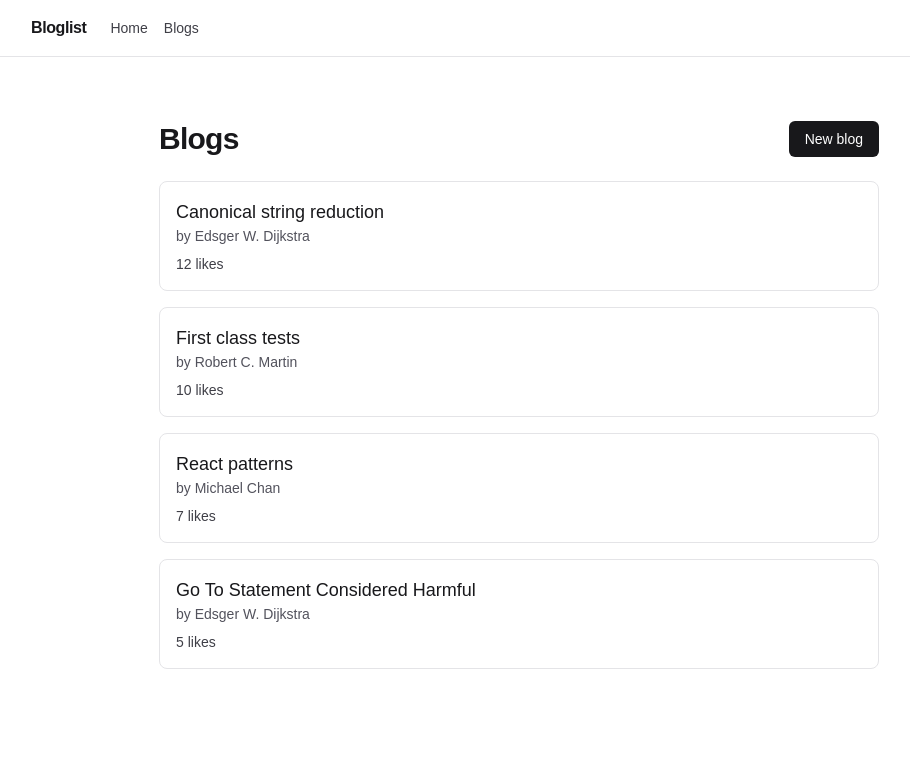
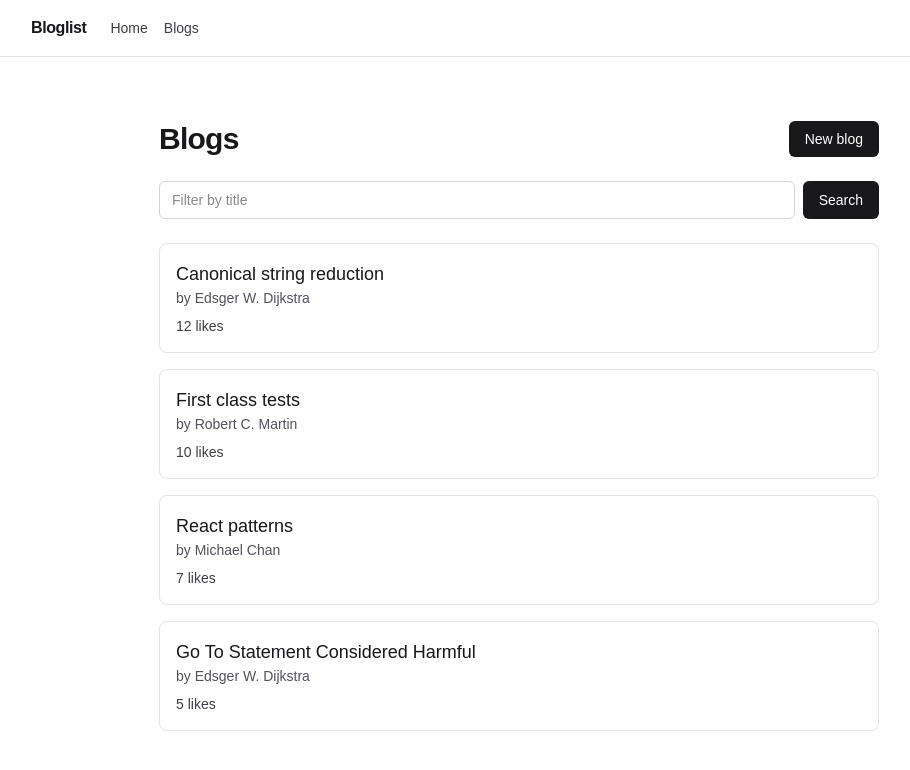
Before and after one commit to Nariunuu/FullStackOpen-NextJS, a Next.js app in the folder bloglist/: page /blogs in a window 1280 px wide. Shown: the top 770 px of the page, without its empty margins (121-1031 px from the left). Built offline with nearby package versions, Linux system fonts and the light colour scheme.

Commit message:
6. Search

```diff
--- a/bloglist/app/blogs/page.tsx
+++ b/bloglist/app/blogs/page.tsx
@@ -1,8 +1,20 @@
 import Link from "next/link";
 import { getBlogs } from "./data";
 
-export default function BlogsPage() {
-  const blogs = getBlogs().toSorted((a, b) => b.likes - a.likes);
+export default async function BlogsPage({
+  searchParams,
+}: {
+  searchParams: Promise<{ filter?: string | string[] }>;
+}) {
+  const { filter } = await searchParams;
+  const filterValue = typeof filter === "string" ? filter : "";
+  const normalized = filterValue.trim().toLowerCase();
+
+  const blogs = getBlogs()
+    .filter((blog) =>
+      normalized ? blog.title.toLowerCase().includes(normalized) : true,
+    )
+    .toSorted((a, b) => b.likes - a.likes);
 
   return (
     <section className="mx-auto flex w-full max-w-3xl flex-1 flex-col gap-6 px-6 py-16">
@@ -17,6 +29,37 @@ export default function BlogsPage() {
           New blog
         </Link>
       </div>
+
+      <form action="/blogs" method="get" className="flex gap-2">
+        <input
+          type="text"
+          name="filter"
+          defaultValue={filterValue}
+          placeholder="Filter by title"
+          className="flex-1 rounded-md border border-zinc-300 bg-white px-3 py-2 text-sm text-zinc-900 dark:border-zinc-700 dark:bg-zinc-950 dark:text-zinc-50"
+        />
+        <button
+          type="submit"
+          className="rounded-md bg-zinc-900 px-4 py-2 text-sm font-medium text-white hover:bg-zinc-700 dark:bg-zinc-100 dark:text-zinc-900 dark:hover:bg-white"
+        >
+          Search
+        </button>
+      </form>
+
+      {normalized && (
+        <p className="text-sm text-zinc-600 dark:text-zinc-400">
+          {blogs.length === 0
+            ? `No blogs match "${filterValue}".`
+            : `Showing ${blogs.length} blog${blogs.length === 1 ? "" : "s"} matching "${filterValue}".`}{" "}
+          <Link
+            href="/blogs"
+            className="text-blue-600 hover:underline dark:text-blue-400"
+          >
+            Clear filter
+          </Link>
+        </p>
+      )}
+
       <ul className="flex flex-col gap-4">
         {blogs.map((blog) => (
           <li
```
